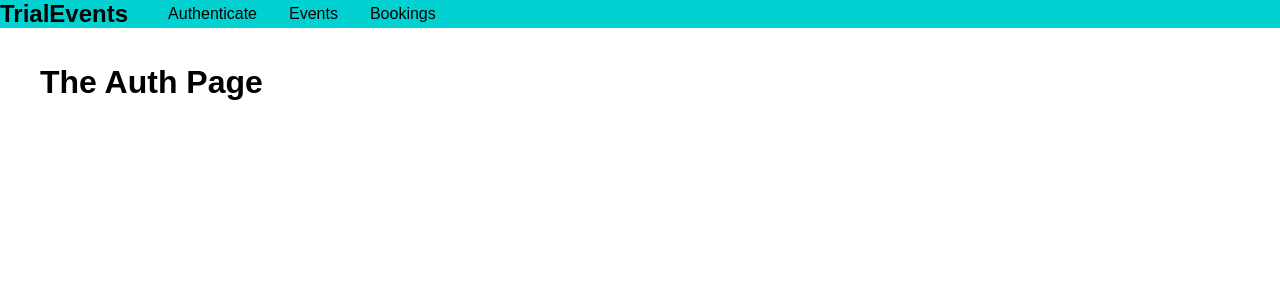
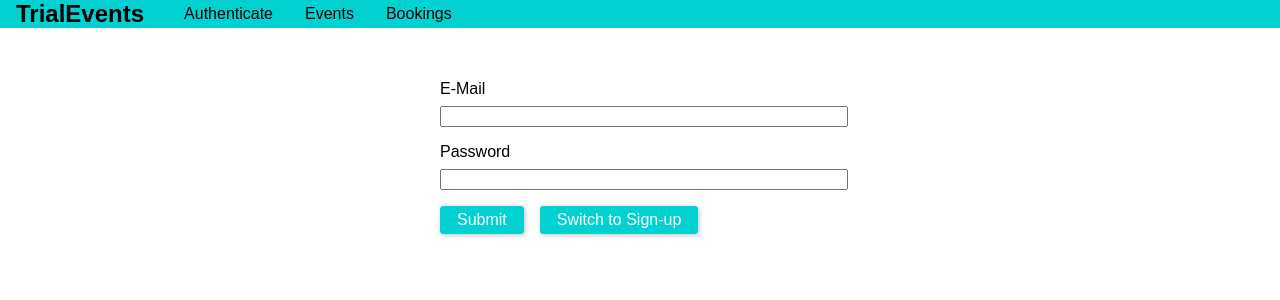
Before and after one commit to suchithhegde/graphql-booking-ui, a React (Create React App) app: page /auth in a window 1280 px wide. Shown: the top 300 px of the page. Built offline with nearby package versions, Linux system fonts and the light colour scheme; the HTML template or start-up script is replaced by a standard one.

Commit message:
Chapter13-1143

```diff
--- a/src/components/Navigation/MainNavigation.css
+++ b/src/components/Navigation/MainNavigation.css
@@ -5,7 +5,7 @@
   width: 100%;
   height: 3.5 rem;
   background: #01d1d1;
-  paddin: 0 1rem;
+  padding: 0 1rem;
   display: flex;
   align-items: center;
 }
@@ -38,5 +38,5 @@
 .main-navigation__item a:hover,
 .main-navigation__item a:active,
 .main-navigation__item a:active {
-  color: #f8e264;
+  color: #fdefa0;
 }
--- /dev/null
+++ b/src/pages/Auth.css
@@ -0,0 +1,37 @@
+.auth-form {
+  width: 25rem;
+  max-width: 80%;
+  margin: 5rem auto;
+}
+
+.form-control label,
+.form-control input {
+  width: 100%;
+  display: block;
+}
+
+.form-control label {
+  margin-bottom: 0.5rem;
+}
+
+.form-control {
+  margin-bottom: 1rem;
+}
+
+.form-actions button {
+  background: #01d1d1;
+  font: inherit;
+  border: 1px solid #01d1d1;
+  border-radius: 3px;
+  padding: 0.25rem 1rem;
+  margin-right: 1rem;
+  box-shadow: 1px 1px 5px rgba(0, 0, 0, 0.26);
+  color: white;
+  cursor: pointer;
+}
+
+.form-actions button:hover,
+.form-actions button:active {
+  background: #01a7a7;
+  border-color: #01a7a7;
+}
--- a/src/pages/Auth.js
+++ b/src/pages/Auth.js
@@ -1,8 +1,33 @@
 import React, { Component } from 'react';
+import './Auth.css';
 
 class AuthPage extends Component {
+  constructor(props) {
+    super(props);
+    this.emailEl = React.createRef();
+    this.passwordEl = React.createRef();
+  }
+
+  submitHandler = () => {
+
+  };
   render() {
-    return (<h1> The Auth Page</h1>);
+    return (
+      <form className="auth-form">
+        <div className="form-control">
+          <label htmlfor="email">E-Mail</label>
+          <input type="email" id="email" />
+        </div>
+        <div className="form-control">
+          <label htmlfor="password">Password</label>
+          <input type="password" id="password" />
+        </div>
+        <div className="form-actions">
+          <button type="submit">Submit</button>
+          <button type="button">Switch to Sign-up</button>
+        </div>
+    </form>
+  );
   }
 }
 
```
